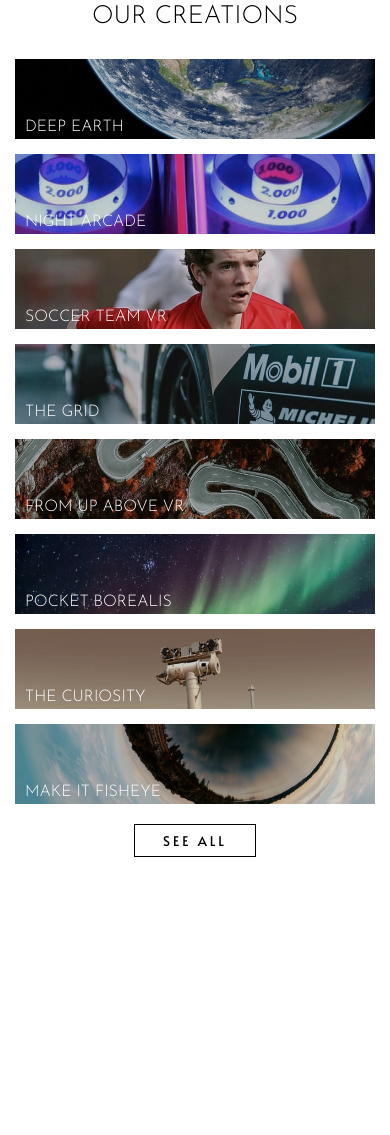
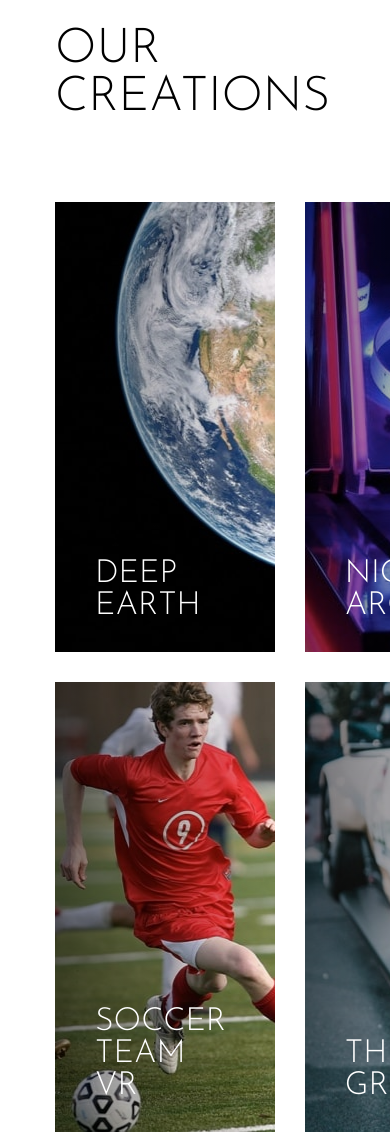
Before and after one commit to marcondesequandos/loopstudios-landing-mq, a plain HTML site: page index.html in a window 390 px wide. Shown: the part 1401-2536 px from the top of the page. Before the commit the page ends 2308 px from the top, so only its background shows below. Drawn offline with Linux system fonts and the light colour scheme.

Commit message:
Ajustes no grid do portfolio

```diff
--- a/index.html
+++ b/index.html
@@ -54,36 +54,18 @@
       </div>
     </section>
     <section class="portfolio">
-      <div class="pcontainer">
-        <div class="pStart">
-          <h2 class="portTitle">Our Creations</h2>
-          <button class="btn-seeAll">See All</button>
-        </div>
-
-        <div class="pcard-container">
-          <div class="card"><img src="images/desktop/image-deep-earth.jpg"><h2>Deep Earth</h2></div>
-          <div class="card"><img src="images/desktop/image-night-arcade.jpg"><h2>Night Arcade</h2></div>
-          <div class="card"><img src="images/desktop/image-soccer-team.jpg"><h2>Soccer Team VR</h2></div>
-          <div class="card"><img src="images/desktop/image-grid.jpg"><h2>The Grid</h2></a></div>
-          <div class="card"><img src="images/desktop/image-from-above.jpg"><h2>From up above VR</h2></div>
-          <div class="card"><img src="images/desktop/image-pocket-borealis.jpg"><h2>Pocket Borealis</h2></div>
-          <div class="card"><img src="images/desktop/image-curiosity.jpg"><h2>The Curiosity</h2></div>
-          <div class="card"><img src="images/desktop/image-fisheye.jpg"><h2>Make it fisheye</h2></div>
-        </div>
-        <div class="mobpcard-container">
-          <div class="card"><img src="images/mobile/image-deep-earth.jpg"><h2>Deep Earth</h2></div>
-          <div class="card"><img src="images/mobile/image-night-arcade.jpg"><h2>Night Arcade</h2></div>
-          <div class="card"><img src="images/mobile/image-soccer-team.jpg"><h2>Soccer Team VR</h2></div>
-          <div class="card"><img src="images/mobile/image-grid.jpg"><h2>The Grid</h2></a></div>
-          <div class="card"><img src="images/mobile/image-from-above.jpg"><h2>From up above VR</h2></div>
-          <div class="card"><img src="images/mobile/image-pocket-borealis.jpg"><h2>Pocket Borealis</h2></div>
-          <div class="card"><img src="images/mobile/image-curiosity.jpg"><h2>The Curiosity</h2></div>
-          <div class="card"><img src="images/mobile/image-fisheye.jpg"><h2>Make it fisheye</h2></div>
-        </div>
-        <div class="mob-btncont">
-          <button class="mob-seeAll">See All</button>
-        </div>
+      <h2 class="portTitle">Our Creations</h2>
+      <div class="pcard-container">
+        <a class="card card--1"><p class="card-name">Deep <br> Earth</p></a>
+        <a class="card card--2"><p class="card-name">Night <br> Arcade</p></a>
+        <a class="card card--3"><p class="card-name">Soccer <br> Team VR</p></a>
+        <a class="card card--4"><p class="card-name">The <br> Grid</p></a>
+        <a class="card card--5"><p class="card-name">From up <br> above VR</p></a>
+        <a class="card card--6"><p class="card-name">Pocket <br> Borealis</p></a>
+        <a class="card card--7"><p class="card-name">The <br> Curiosity</p></a>
+        <a class="card card--8"><p class="card-name">Make it <br> fisheye</p></a>
       </div>
+      <a class="btn-seeAll">See All</a>
     </section>
     <footer>
 
--- a/styles.css
+++ b/styles.css
@@ -259,92 +259,151 @@ a:hover, button:hover {
 
 .portfolio {
     width: 100%;
-    padding: 5rem 10rem 12rem 7rem;
-    display: flex;
-    justify-content: center;
+    max-width: 122rem;
+    margin: 2.5rem 0;
+    padding: 0 5.5rem;
+    grid-template-areas:
+        "heading button"
+        "cards cards";
+    display: grid;
+    align-items: center;
+    text-align: left;
+    grid-gap: 8rem;
 
 }
 
-.pcontainer {
-    max-width: 100rem;
+.portTitle {
+    font-size: 4.8rem;
+    color: black;
+    line-height: 1;
+    font-family: "Josefin Sans", sans-serif;
+    font-weight: 300;
+    text-transform: uppercase;
 }
 
-.portfolio .pStart {
-    display: flex;
-    justify-content: space-between;
-    padding-bottom: 3rem;
+.btn-seeAll {
+    grid-area: button;
+    justify-self: end;
+    text-transform: uppercase;
+    border: 1.5px solid black;
+    padding: 1rem 3.8rem;
+    font-size: 1.4rem;
+    letter-spacing: 0.5rem;
+    text-align: center;
+    transition: all 0.8s
 }
 
-.portfolio .pStart h2 {
-    font-size: 3rem;
-    text-transform: uppercase;
-    font-family: 'Josefin Sans', sans-serif;
-    font-weight: 300;
+.pcard-container {
+    display: grid;
+    justify-content: center;
+    grid-template-columns: repeat(auto-fit, minmax(20rem, 1fr));
+    grid-gap: 3rem;
+    grid-area: cards;
+    text-align: left;
+    width: 100%;
+    min-width: 0;
+    min-height: 0;
+}
+
+.card {
+    height: 45rem;
+    padding: 3rem 4rem;
+    width: 100%;
+    overflow: hidden;
+    position: relative;
+    display: grid;
+    justify-content: start;
+    align-content: end;
 
 }
 
-.portfolio .pStart .btn-seeAll {
-    text-transform: uppercase;
-    background-color:hsl(0, 0%, 100%);
-    font-family: 'Alata', sans-serif;
-    font-weight: 400;
-    letter-spacing: 0.3rem;
-    border: solid 1px black;
-    padding: 0.6rem 2.8rem;
+.card::before {
+    position: absolute;
+    content: "";
+    top: 0;
+    left: 0;
+    height: 100%;
+    width: 100%;
+    background-size: cover;
+    background-repeat: no-repeat;
+    transition: all 0.8s;
+    z-index: 0;
+}
+
+.card::after {
+    position: absolute;
+    content: "";
+    top: 0;
+    left: 0;
+    height: 100%;
+    width: 100%;
+    z-index: 5;
+    background-image: linear-gradient(
+      to right,
+      rgba(0, 0, 0 , 0.5),
+      transparent
+    );
+    transition: all 0.8s;
+}
+
+.card:hover::before {
+
+      transform: scale(1.05);
+    }
+.card:hover::after {
+      background-color: rgba(255, 255, 255, 0.7);
+      background-image: unset;
+    }
+
+.card:hover > .card-name {
+      color: black;
+      transition: all 0.8s;
+ }
+
+ .card-name {
+     font-size: 3.2rem;
+     color: #fff;
+     line-height: 1;
+     position: relative;
+     z-index: 10;
+     font-family: "Josefin Sans", sans-serif;
+     text-transform: uppercase;
+
+ }
 
 
+.card--1::before {
+    background-image: url(images/desktop/image-deep-earth.jpg);
+}
+.card--2::before {
+    background-image: url(images/desktop/image-night-arcade.jpg);
+}
+.card--3::before {
+    background-image: url(images/desktop/image-soccer-team.jpg);
+}
+.card--4::before {
+    background-image: url(images/desktop/image-grid.jpg);
+}
+.card--5::before {
+    background-image: url(images/desktop/image-from-above.jpg);
+}
+.card--6::before {
+    background-image: url(images/desktop/image-pocket-borealis.jpg);
+}
+.card--7::before {
+    background-image: url(images/desktop/image-curiosity.jpg);
+}
+.card--8::before {
+    background-image: url(images/desktop/image-fisheye.jpg);
 }
 
-.portfolio .mob-btncont {
-    display: none;
-}
-
-.portfolio .mob-seeAll {
-
-    text-transform: uppercase;
-    background-color:hsl(0, 0%, 100%);
-    font-family: 'Alata', sans-serif;
-    font-weight: 400;
-    letter-spacing: 0.3rem;
-    border: solid 1px black;
-    padding: 0.6rem 2.8rem;
 
 
-}
-
-.portfolio .mobpcard-container {
-   display: none;
-}
-
-.portfolio .pcard-container {
-    display: grid;
-    grid-template-columns: 1fr 1fr 1fr 1fr;
-    grid-gap: 1.4rem;
 
 
-}
 
-.portfolio .pcard-container .card {
-    position: relative;
-}
 
-.portfolio .pcard-container .card img {
-    filter:brightness(90%);
-    width: 100%;
-}
 
-.portfolio .pcard-container .card h2 {
-    position: absolute;
-    bottom: 10%;
-    left: 13%;
-    width: 50%;
-    color: hsl(0, 0%, 100%);
-    font-size: 2rem;
-    text-transform: uppercase;
-    font-family: 'Josefin Sans', sans-serif;
-    font-weight: 300;
-
-}
 
 /* Portfolio End */
 
@@ -453,54 +512,6 @@ footer .r-column p {
 
     /* Portfolio Start */
 
-    .portfolio {
-        padding: 8rem 4rem 8rem 4rem;
-
-    }
-
-
-    .portfolio .pcard-container {
-        display: none;
-
-    }
-
-    .portfolio .mobpcard-container {
-        display: grid;
-        grid-template-columns: 1fr 1fr;
-        grid-template-rows: 1fr 1fr 1fr 1fr;
-        grid-gap: 2rem;
-
-    }
-
-
-    .card  {
-        object-fit: cover;
-        overflow: hidden;
-        width: 100%;
-
-
-
-    }
-
-
-
-    .portfolio .mobpcard-container .card img {
-        filter:brightness(90%);
-        width: 100%;
-
-    }
-
-    .portfolio .mobpcard-container .card h2 {
-        position: absolute;
-        transform: translateY(-80px) translateX(20px);
-        width: 13%;
-        color:hsl(0, 0%, 100%);
-        font-size: 1.7rem;
-        text-transform: uppercase;
-        font-family: 'Josefin Sans', sans-serif;
-        font-weight: 300;
-
-    }
 
 }
 
@@ -707,49 +718,6 @@ footer .r-column p {
 
 
 
-    .portfolio {
-        display: flex;
-        flex-direction: column;
-        text-align: center;
-        justify-content: center;
-        padding: 5rem 1.5rem;
-    }
-
-    .portfolio .pStart {
-        display: flex;
-        flex-direction: column;
-        justify-content: center;
-
-
-    }
-
-    .portfolio .pStart h2 {
-        font-size: 2.5rem;
-    }
-
-    .portfolio .pStart .btn-seeAll {
-        display: none;
-
-    }
-
-    .portfolio .mob-btncont {
-        display: flex;
-        justify-content: center;
-    }
-
-    .portfolio .mob-seeAll {
-        display: block;
-        bottom: 0;
-        margin-top: 2rem;
-
-    }
-
-
-    .portfolio .mobpcard-container .card h2 {
-        text-align: left;
-        width: 20%;
-        font-size: 1.8rem;
-    }
 
 }
 
@@ -765,36 +733,7 @@ footer .r-column p {
 
 @media (max-width: 650px) {
 
-    .portfolio {
-        padding: 5rem 1.5rem;
-    }
 
-    .portfolio .mobpcard-container {
-        grid-template-columns: 1fr;
-        grid-gap: 1.5rem;
-
-    }
-
-    .portfolio .mobpcard-container .card {
-        height: 8rem;
-        display: grid;
-        grid-gap: 1rem;
-        padding-bottom: 2rem;
-    }
-
-    .portfolio .mobpcard-container .card img {
-        filter:brightness(80%);
-
-    }
-
-    .portfolio .mobpcard-container .card h2 {
-        font-size: 1.6rem;
-        margin: 0 0 5rem 2rem;
-        transform: translateY(60px) translateX(-10px);
-        width: 50%;
-
-
-    }
 
     .nav__menu {
         padding-left: clamp(60vw, 100vw, 130vw);
```
